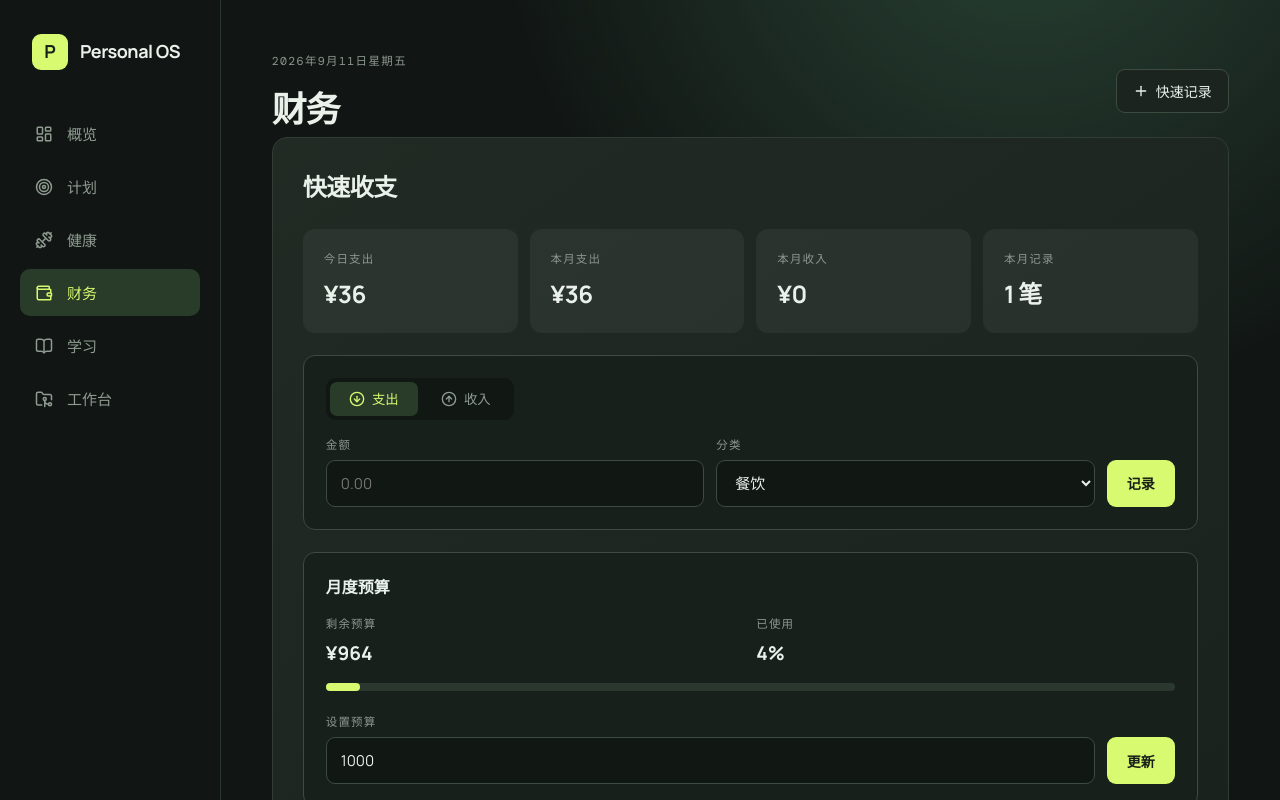
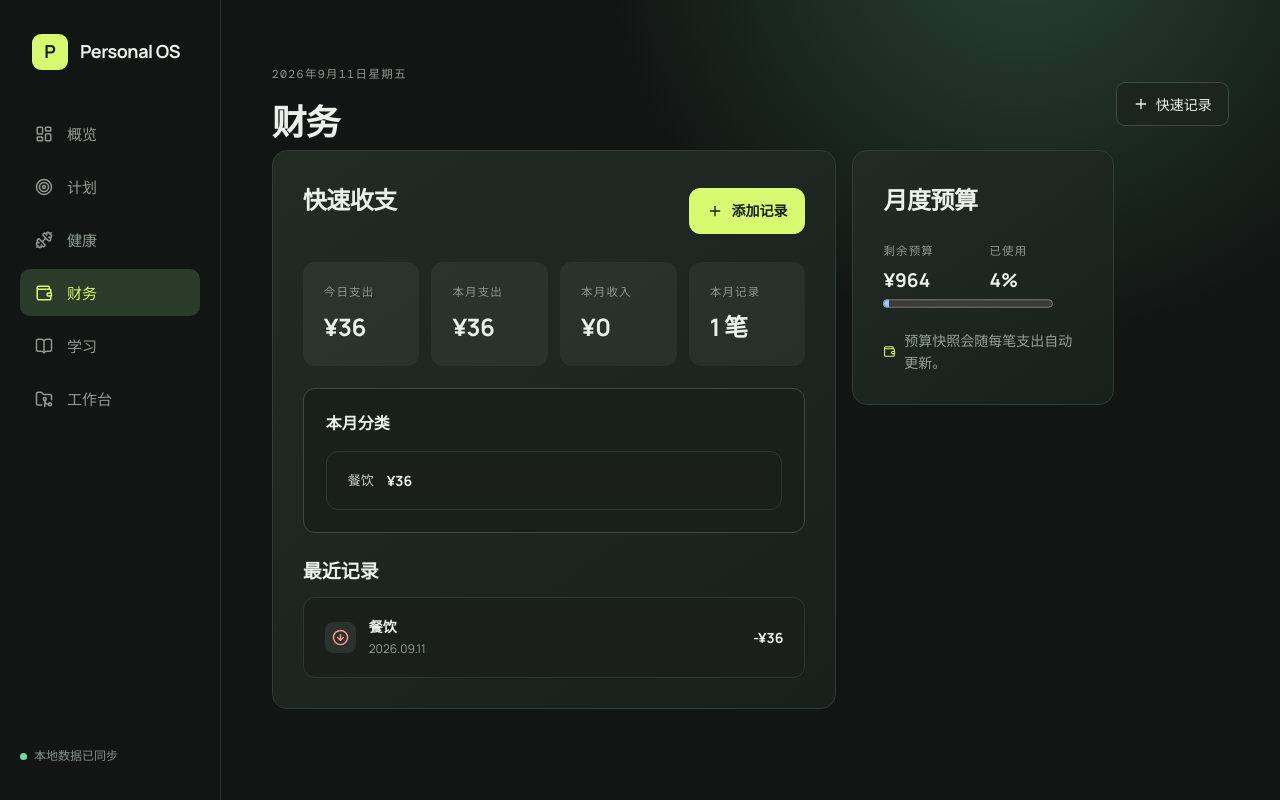
Before and after one commit to cnxsy77/personal-os, a React (Vite) app: page / in a window 1280 px wide. Both pictures are taken after a click on the button "财务". Shown: the top 800 px of the page. Built offline with nearby package versions, Linux system fonts and the light colour scheme.

Commit message:
feat: move finance records into dialog

```diff
--- a/src/App.tsx
+++ b/src/App.tsx
@@ -154,6 +154,8 @@ export default function App({ data = defaultData }: AppProps) {
                 openQuickRecord('plan', 'task')
               } else if (active === '健康') {
                 openQuickRecord('health', 'workout')
+              } else if (active === '财务') {
+                openQuickRecord('finance', 'transaction')
               } else {
                 data.addQuickTask('新建待办事项')
               }
@@ -178,6 +180,11 @@ export default function App({ data = defaultData }: AppProps) {
           <FinanceQuickRecord
             monthlyBudgetCents={state.monthlyBudgetCents}
             transactions={state.transactions}
+            dialogOpen={quickRecord?.domain === 'finance'}
+            dialogTab={quickRecord?.tab ?? 'transaction'}
+            onDialogOpen={(tab) => openQuickRecord('finance', tab)}
+            onDialogClose={closeQuickRecord}
+            onSaved={showSavedToast}
             onSubmit={data.recordTransaction}
             onBudgetSubmit={data.updateMonthlyBudget}
           />
--- a/src/features/FinanceQuickRecord.css
+++ b/src/features/FinanceQuickRecord.css
@@ -3,6 +3,19 @@
   border-radius: 15px;
   background: linear-gradient(145deg, #212b24, #18201c);
   padding: 22px;
+}
+
+.budget-side p {
+  display: flex;
+  align-items: center;
+  gap: 8px;
+  margin: 18px 0 0;
+  color: #93a095;
+  font-size: 13px;
+}
+
+.budget-side svg {
+  color: #d8fa71;
 }
 
 .finance-panel h2 {
@@ -102,6 +115,38 @@
   color: #182118;
   font-weight: 700;
   cursor: pointer;
+}
+
+.record-dialog .finance-form {
+  padding: 22px;
+}
+
+.record-dialog .finance-fields {
+  grid-template-columns: repeat(2, minmax(0, 1fr));
+}
+
+.record-dialog .finance-fields button {
+  grid-column: 1 / -1;
+  min-height: 47px;
+}
+
+.record-dialog .budget-form {
+  grid-template-columns: 1fr;
+  padding: 22px;
+}
+
+.record-dialog .budget-form input {
+  min-height: 47px;
+  font-size: 15px;
+}
+
+.record-dialog .budget-form button {
+  min-height: 47px;
+  font-size: 14px;
+}
+
+.record-dialog .budget-form [role='alert'] {
+  margin: 0;
 }
 
 .finance-form p[role='alert'] {
--- a/src/features/FinanceQuickRecord.tsx
+++ b/src/features/FinanceQuickRecord.tsx
@@ -1,5 +1,11 @@
 import { useState, type FormEvent } from 'react'
-import { ArrowDownCircle, ArrowUpCircle } from 'lucide-react'
+import {
+  ArrowDownCircle,
+  ArrowUpCircle,
+  Plus,
+  Wallet,
+} from 'lucide-react'
+import { RecordDialog } from '../components/RecordDialog'
 import type { Transaction, TransactionInput, TransactionKind } from '../data/model'
 import './FinanceQuickRecord.css'
 
@@ -9,6 +15,12 @@ const incomeCategories = ['工资', '奖金', '理财', '其他']
 type Props = {
   monthlyBudgetCents: number
   transactions: Transaction[]
+  dialogOpen: boolean
+  dialogTab?: string
+  dialogOnly?: boolean
+  onDialogOpen: (tab?: string) => void
+  onDialogClose: () => void
+  onSaved: (message: string) => void
   onSubmit: (input: TransactionInput) => void
   onBudgetSubmit: (monthlyBudgetCents: number) => void
 }
@@ -16,6 +28,12 @@ type Props = {
 export function FinanceQuickRecord({
   monthlyBudgetCents,
   transactions,
+  dialogOpen,
+  dialogTab = 'transaction',
+  dialogOnly = false,
+  onDialogOpen,
+  onDialogClose,
+  onSaved,
   onSubmit,
   onBudgetSubmit,
 }: Props) {
@@ -59,6 +77,18 @@ export function FinanceQuickRecord({
     ([, amountA], [, amountB]) => amountB - amountA,
   )
 
+  function openDialog(tab = dialogTab) {
+    setError('')
+    setBudgetError('')
+    onDialogOpen(tab)
+  }
+
+  function closeDialog() {
+    setError('')
+    setBudgetError('')
+    onDialogClose()
+  }
+
   function submit(event: FormEvent) {
     event.preventDefault()
     const cents = Math.round(Number(amount) * 100)
@@ -71,6 +101,8 @@ export function FinanceQuickRecord({
     onSubmit({ kind, amountCents: cents, category, date: today })
     setAmount('')
     setError('')
+    closeDialog()
+    onSaved(kind === 'expense' ? '支出已记录' : '收入已记录')
   }
 
   function submitBudget(event: FormEvent) {
@@ -85,30 +117,24 @@ export function FinanceQuickRecord({
     onBudgetSubmit(cents)
     setBudgetDraft(String(cents / 100))
     setBudgetError('')
+    closeDialog()
+    onSaved('预算已更新')
   }
 
-  return (
-    <section className="finance-panel" aria-labelledby="finance-title">
-      <h2 id="finance-title">快速收支</h2>
-      <div className="finance-summary">
-        <div>
-          <label>今日支出</label>
-          <strong>{formatCents(todayTotal)}</strong>
-        </div>
-        <div>
-          <label>本月支出</label>
-          <strong>{formatCents(monthExpenseTotal)}</strong>
-        </div>
-        <div>
-          <label>本月收入</label>
-          <strong>{formatCents(monthIncomeTotal)}</strong>
-        </div>
-        <div>
-          <label>本月记录</label>
-          <strong>{monthCount} 笔</strong>
-        </div>
-      </div>
-
+  const financeDialog = (
+    <RecordDialog
+      activeTab={dialogTab}
+      description="记录收支或调整月度预算。"
+      onClose={closeDialog}
+      onTabChange={openDialog}
+      open={dialogOpen}
+      tabs={[
+        { id: 'transaction', label: '收支' },
+        { id: 'budget', label: '预算' },
+      ]}
+      title="添加财务记录"
+    >
+      {dialogTab === 'transaction' ? (
         <form onSubmit={submit} className="finance-form">
           <div className="segmented" role="group" aria-label="记录类型">
             <button
@@ -167,25 +193,8 @@ export function FinanceQuickRecord({
           </div>
           {error ? <p role="alert">{error}</p> : null}
         </form>
-
-      <section className="budget-panel" aria-labelledby="budget-title">
-        <h3 id="budget-title">月度预算</h3>
-        <div className="budget-status">
-          <div>
-            <label>剩余预算</label>
-            <strong>{formatCents(budgetRemaining)}</strong>
-          </div>
-          <div>
-            <label>已使用</label>
-            <strong>{budgetUsedPercent}%</strong>
-          </div>
-        </div>
-        <progress
-          aria-label="预算使用进度"
-          max={100}
-          value={budgetUsedPercent}
-        />
-        <form onSubmit={submitBudget} className="budget-form">
+      ) : (
+        <form onSubmit={submitBudget} className="budget-form dialog-form">
           <div>
             <label htmlFor="finance-budget">设置预算</label>
             <input
@@ -199,9 +208,49 @@ export function FinanceQuickRecord({
             />
           </div>
           <button type="submit">更新</button>
+          {budgetError ? <p role="alert">{budgetError}</p> : null}
         </form>
-        {budgetError ? <p role="alert">{budgetError}</p> : null}
-      </section>
+      )}
+    </RecordDialog>
+  )
+
+  if (dialogOnly) {
+    return financeDialog
+  }
+
+  return (
+    <div className="finance-page">
+      <section className="finance-panel" aria-labelledby="finance-title">
+        <div className="panel-heading">
+          <h2 id="finance-title">快速收支</h2>
+          <button
+            className="page-add"
+            onClick={() => openDialog('transaction')}
+            type="button"
+          >
+            <Plus size={16} />
+            添加记录
+          </button>
+        </div>
+
+        <div className="finance-summary">
+          <div>
+            <label>今日支出</label>
+            <strong>{formatCents(todayTotal)}</strong>
+          </div>
+          <div>
+            <label>本月支出</label>
+            <strong>{formatCents(monthExpenseTotal)}</strong>
+          </div>
+          <div>
+            <label>本月收入</label>
+            <strong>{formatCents(monthIncomeTotal)}</strong>
+          </div>
+          <div>
+            <label>本月记录</label>
+            <strong>{monthCount} 笔</strong>
+          </div>
+        </div>
 
         <section className="category-panel" aria-labelledby="category-title">
           <h3 id="category-title">本月分类</h3>
@@ -235,6 +284,32 @@ export function FinanceQuickRecord({
           ))}
         </ul>
       </section>
+
+      <aside className="finance-panel budget-side" aria-labelledby="budget-title">
+        <h2 id="budget-title">月度预算</h2>
+        <div className="budget-status">
+          <div>
+            <label>剩余预算</label>
+            <strong>{formatCents(budgetRemaining)}</strong>
+          </div>
+          <div>
+            <label>已使用</label>
+            <strong>{budgetUsedPercent}%</strong>
+          </div>
+        </div>
+        <progress
+          aria-label="预算使用进度"
+          max={100}
+          value={budgetUsedPercent}
+        />
+        <p>
+          <Wallet size={15} />
+          预算快照会随每笔支出自动更新。
+        </p>
+      </aside>
+
+      {financeDialog}
+    </div>
   )
 }
 
--- a/src/globalScale.css
+++ b/src/globalScale.css
@@ -75,6 +75,19 @@ label {
   font-weight: 700;
   white-space: nowrap;
   cursor: pointer;
+}
+
+.finance-page {
+  display: grid;
+  grid-template-columns: minmax(0, 1.2fr) minmax(0, 0.8fr);
+  gap: 16px;
+  align-items: start;
+}
+
+@media (max-width: 980px) {
+  .finance-page {
+    grid-template-columns: 1fr;
+  }
 }
 
 h1 {
```
Also changed, not shown: 1 other file (tests, documents, lock files or other folders). Lines whose indentation alone changed are shown as unchanged.
